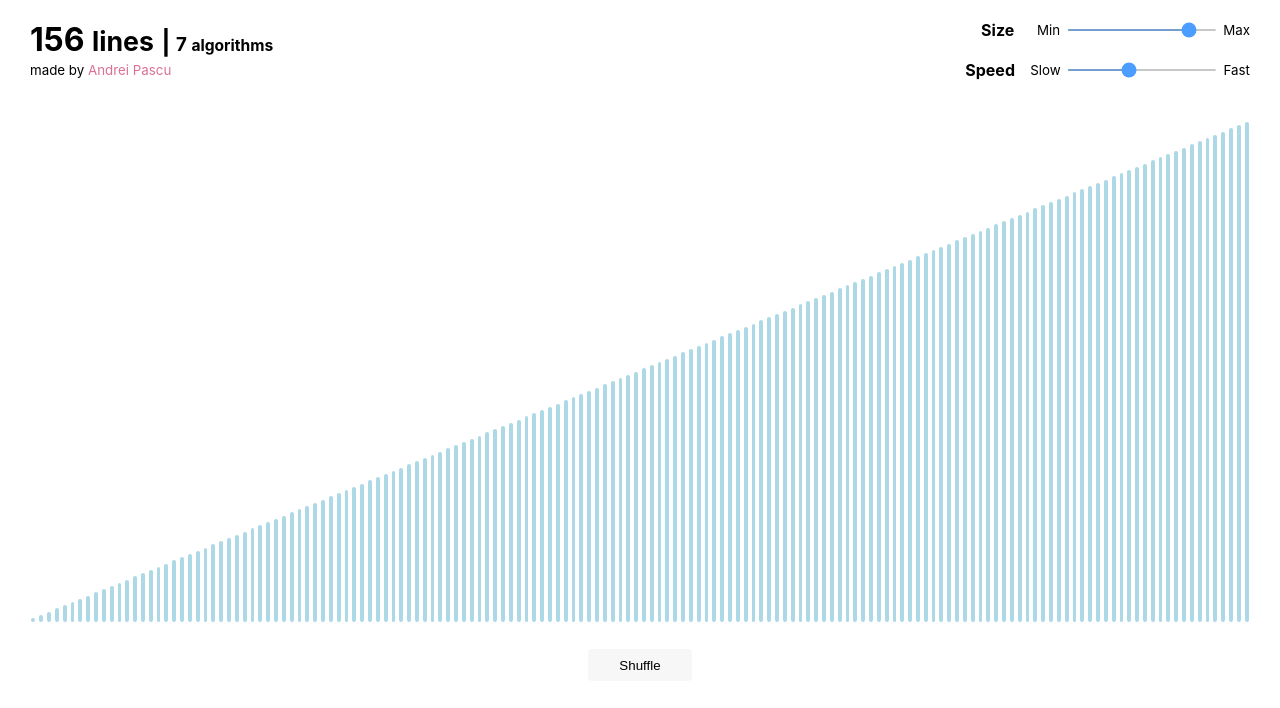
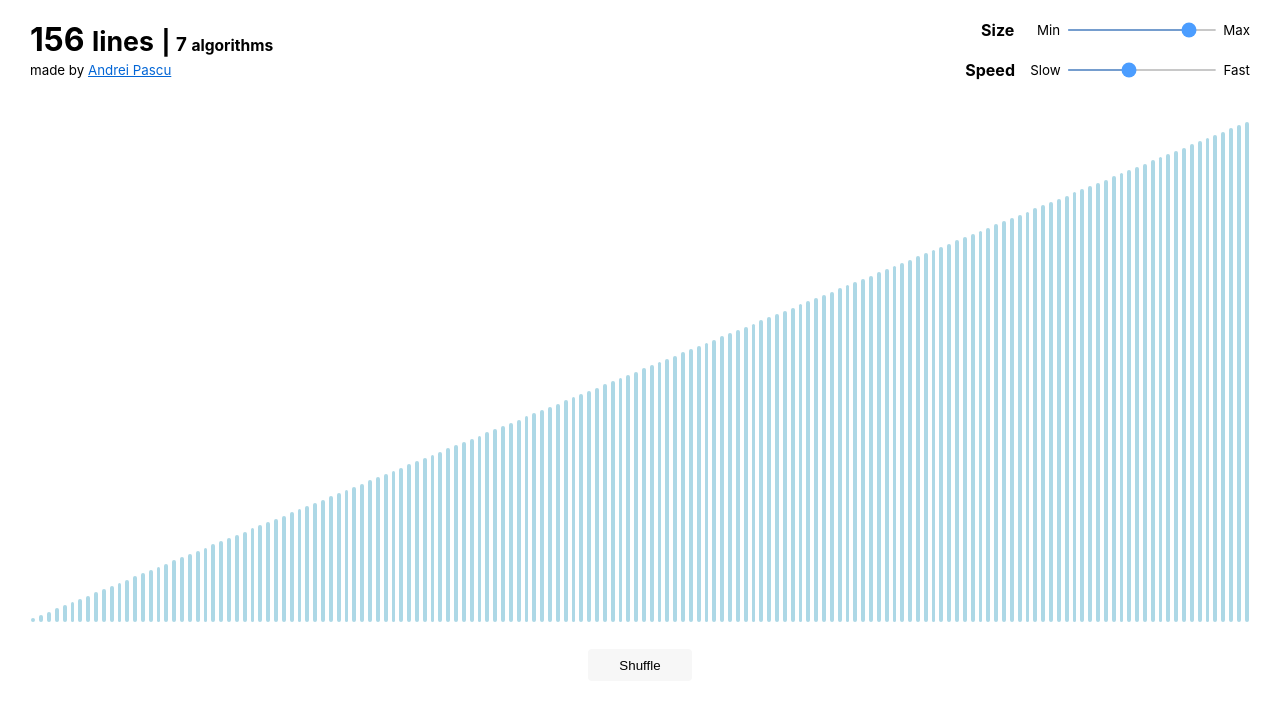
Before and after one commit to andreiui/sorting-visualized, a React (Create React App) app: page / in a window 1280 px wide. In both pictures the pointer is over the link "Andrei Pascu". Shown: the top 708 px of the page. Built offline with nearby package versions, Linux system fonts and the light colour scheme.

Commit message:
Minor change to Main.css

```diff
--- a/src/sorting/Main.css
+++ b/src/sorting/Main.css
@@ -70,7 +70,8 @@
 }
 
 .text .a:hover {
-  color: palevioletred;
+  text-decoration: underline;
+  color: #0366d6;
 }
 
 @media only screen and (max-width: 750px) {
```
